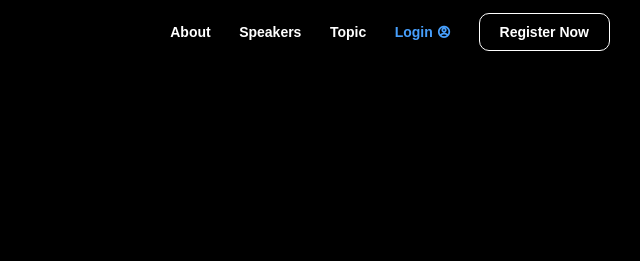
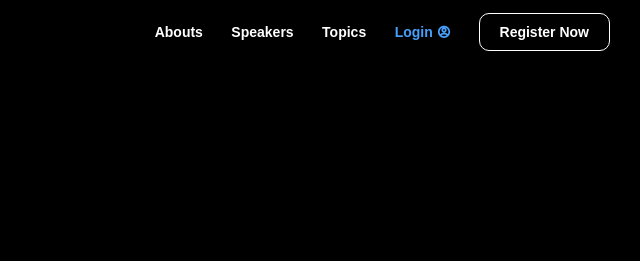
Before and after one commit to keshavchauhan-7/wix, a plain HTML site: page index.html in a window 1280 px wide. Shown: the top 261 px of the page, 638-1278 px from the left. Drawn offline with nearby package versions, Linux system fonts and the light colour scheme; a script that the page names is missing.

Commit message:
change content

```diff
--- a/index.html
+++ b/index.html
@@ -22,9 +22,9 @@
                 </div>
                 <div id="tag">
 
-                    <a class="tab-none" href="#">About</a>
+                    <a class="tab-none" href="#">Abouts</a>
                     <a class="tab-none" href="#">Speakers</a>
-                    <a class="tab-none" href="#">Topic</a>
+                    <a class="tab-none" href="#">Topics</a>
                     <a class="tab-none" href="#" style="color: rgb(71, 159, 252);">Login <i class="ri-account-circle-line"></i> </a>
 
                     <a href="#" style="border: 1px solid #fff; border-radius: 10px; padding: 10px 20px;">Register
```
